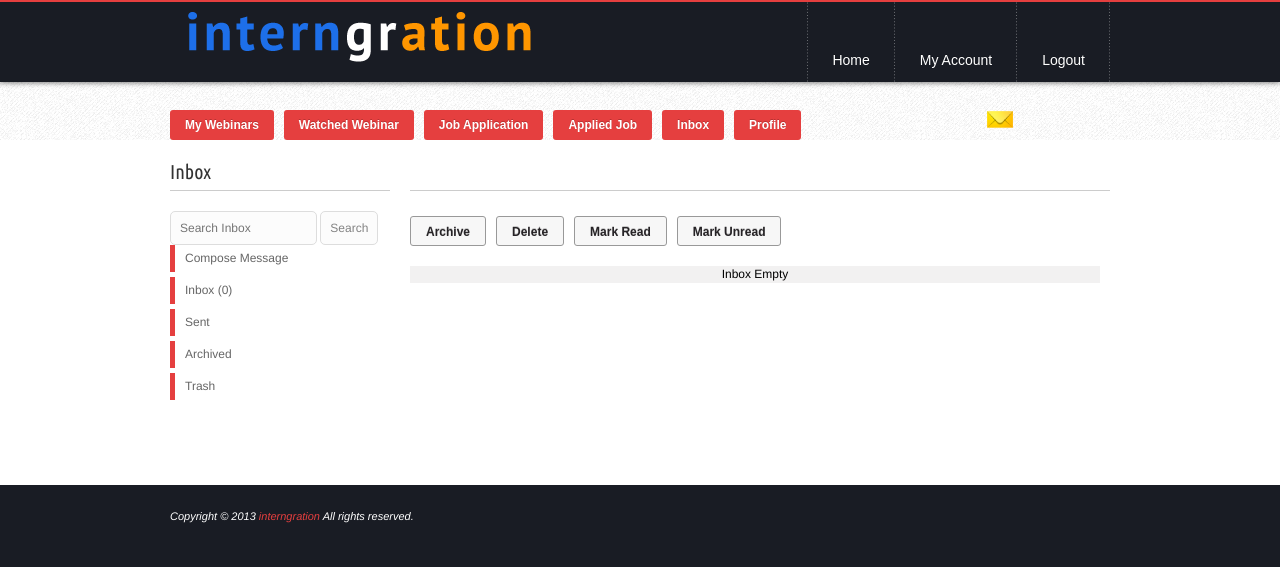
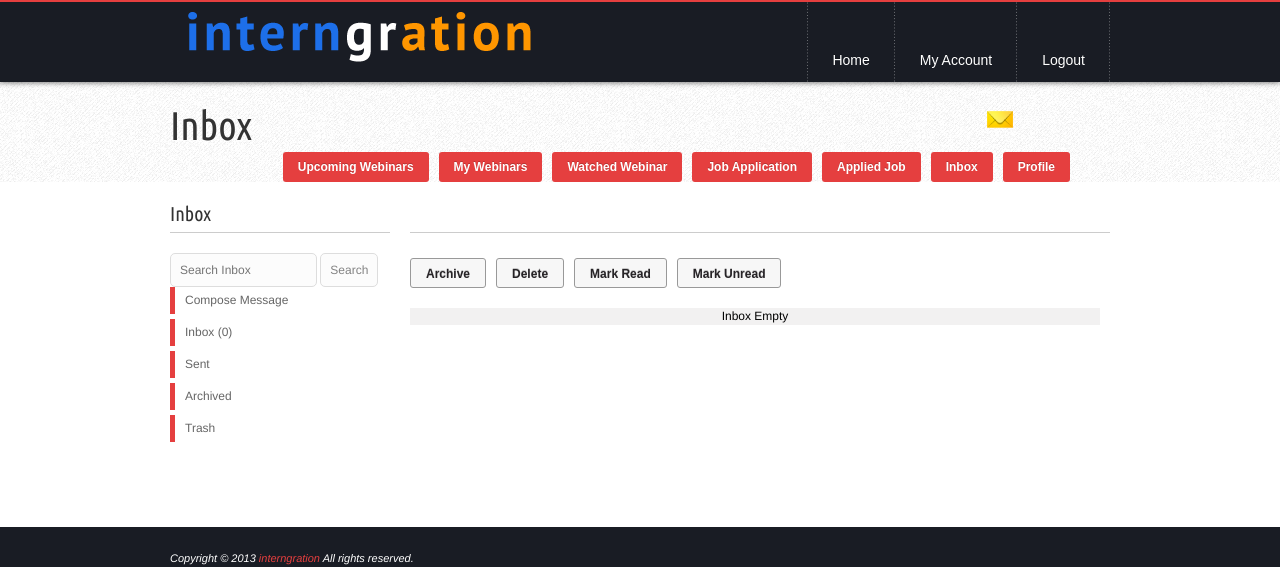
Before and after one commit to gmanirud/Interngration, a PHP site: page /studentInbox.php in a window 1280 px wide. Shown: the top 567 px of the page. Run offline with PHP 8.4, Linux system fonts and the light colour scheme; the visitor is signed in with stand-in values (Sample User, id 1); data that the repository does not hold is empty; some libraries are stand-ins or nearby versions; some web fonts are replaced.

Commit message:
HRS - updated time stamp in Regidtered webinar and also updated the navbar in student pages

```diff
--- a/AppliedPostedJob.php
+++ b/AppliedPostedJob.php
@@ -114,7 +114,8 @@ function filterjob()
         <?php
                  }
 				 ?>
-                 <a href="StudentRegisteredWebinar.php" class="button red">Upcoming Webinars</a>
+                 <a href="student-homepage.php" class="button red">Upcoming Webinars</a>
+                 <a href="StudentRegisteredWebinar.php" class="button red">My Webinars</a>
                  <a href="StudentWatchedWebinar.php" class="button red">Watched Webinar</a>
                  <a href="postedJob.php" class="button red">Job Application</a>
                  <a href="AppliedPostedJob.php" class="button red">Applied Job</a>
--- a/StudentRegisteredWebinar.php
+++ b/StudentRegisteredWebinar.php
@@ -122,6 +122,7 @@ header("location:student-login.php");
               <span class="mailno"><?php include "StudentUnreadMail.php"; ?></span>
               <h1> My Webinars</h1>
               <span style="margin:0px 30px 0px 0px; float:right;">
+                <a href="student-homepage.php" class="button red">Upcoming Webinars</a>
                 <a href="StudentRegisteredWebinar.php" class="button red"> My Webinars</a>
                 <a href="StudentWatchedWebinar.php" class="button red">Watched Webinar</a>
                 <a href="studentJobApplication.php" class="button red">Job Application</a>
@@ -186,10 +187,12 @@ header("location:student-login.php");
 						  $stdt=date_format($stdate, 'Y-m-d');
               $sttime = date_create($starttime);
               $stte=date_format($sttime, 'h:i a');
+              $stte_offset = date('h:i a', strtotime($stte) -4*3600);
               $endate = date_create($endTime);
               $endt=date_format($endate, 'Y-m-d');
               $entime = date_create($endTime);
               $ente=date_format($entime, 'h:i a');
+              $ente_offset = date('h:i a', strtotime($ente) -4*3600);
 			?>
             <div class="post-out-text"  style="min-width:950px;">
 					    <div class="header-container" style="min-width:950px;">
@@ -204,7 +207,7 @@ header("location:student-login.php");
 								?>
                                 </ul></div>
                                 <h4><?php print $subj; ?></h4>
-                      <p class="post-subtitle" style="font-size:12px;">Start Time: <?php print $stdt." To ".$stte; ?></p> <p class="post-subtitle" style="font-size:12px;">End Time : <?php print $endt." To ".$ente; ?></p>
+                      <p class="post-subtitle" style="font-size:12px;">Start Time: <?php print $stdt." To ".$stte_offset; ?></p> <p class="post-subtitle" style="font-size:12px;">End Time : <?php print $endt." To ".$ente_offset; ?></p>
                             </div>
 							<div class="padding10 float-left" align="justify"><p><?php print $desc; ?><br>
                               <?php
--- a/StudentWatchedWebinar.php
+++ b/StudentWatchedWebinar.php
@@ -118,6 +118,7 @@ if(!$organizer_key)
             <div class="pageheader-title">
             <span class="mailno"><?php include "StudentUnreadMail.php"; ?></span>
                 <h1>Watched Webinars</h1><span style="margin:0px 30px 0px 0px; float:right;">
+                <a href="student-homepage.php" class="button red">Upcoming Webinars</a>
                  <a href="StudentRegisteredWebinar.php" class="button red"> My Webinars</a>
                  <a href="StudentWatchedWebinar.php" class="button red">Watched Webinar</a>
                  <a href="studentJobApplication.php" class="button red">JobApplication</a>
--- a/postedJob.php
+++ b/postedJob.php
@@ -131,7 +131,8 @@ function filterjob()
         <?php
                  }
 				 ?>
-                 <a href="StudentRegisteredWebinar.php" class="button red">Upcoming Webinars</a>
+                <a href="student-homepage.php" class="button red">Upcoming Webinars</a>
+                 <a href="StudentRegisteredWebinar.php" class="button red">My Webinars</a>
                  <a href="StudentWatchedWebinar.php" class="button red">Watched Webinar</a>
                  <a href="postedJob.php" class="button red">JobApplication</a>
                  <a href="AppliedPostedJob.php" class="button red">Applied Job</a>
--- a/student-homepage.php
+++ b/student-homepage.php
@@ -68,6 +68,7 @@ header("location:student-login.php");
             <div class="pageheader-title">
              <span class="mailno"><?php include "StudentUnreadMail.php"; ?></span>
                 <h1>Upcoming Webinars</h1><span style="margin:0px 30px 0px 0px; float:right;">
+                <a href="student-homepage.php" class="button red">Upcoming Webinars</a>
                 <a href="StudentRegisteredWebinar.php" class="button red"> My Webinars</a>
                 <a href="StudentWatchedWebinar.php" class="button red">Watched Webinars</a>
                 <a href="postedJob.php" class="button red">Job Board</a>
--- a/student-profile.php
+++ b/student-profile.php
@@ -799,7 +799,8 @@ message: 'Join Interngration - An online multimedia platform to connect SMEs/sta
       <span class="mailno"><?php include "StudentUnreadMail.php"; ?></span>
         <h1>Student Profile</h1>
         <span style="margin:0px 30px 0px 0px; float:right;">
-          <a href="StudentRegisteredWebinar.php" class="button red">Upoming Webinars</a>
+          <a href="student-homepage.php" class="button red">Upcoming Webinars</a>
+          <a href="StudentRegisteredWebinar.php" class="button red">My Webinars</a>
           <a href="StudentWatchedWebinar.php" class="button red">Watched Webinar</a>
           <a href="studentJobApplication.php" class="button red">Job Application</a>
           <a href="AppliedPostedJob.php" class="button red">Applied Job</a>
--- a/studentAccount.php
+++ b/studentAccount.php
@@ -285,7 +285,8 @@ function editstudentaccount()
             <div class="pageheader-title">
             <span class="mailno"><?php include "StudentUnreadMail.php"; ?></span>
                 <h1>Account Settings</h1><span style="margin:0px 30px 0px 0px; float:right;">
-                <a href="StudentRegisteredWebinar.php" class="button red"> My Webinars</a>
+                <a href="student-homepage.php" class="button red">Upcoming Webinars</a>
+                <a href="StudentRegisteredWebinar.php" class="button red">My Webinars</a>
                 <a href="StudentWatchedWebinar.php" class="button red">Watched Webinar</a>
                 <a href="studentJobApplication.php" class="button red">Job Application</a>
                 <a href="AppliedPostedJob.php" class="button red">Applied Job</a>
--- a/studentInbox.php
+++ b/studentInbox.php
@@ -82,7 +82,10 @@ $startpoint = ($page * $limit) - $limit;
     <div id="pageheader-background"><!-- area with alternate background -->
       <div class="pageheader-title">
       <span class="mailno"><?php include "StudentUnreadMail.php"; ?></span>
-                <a href="StudentRegisteredWebinar.php" class="button red"> My Webinars</a>
+        <h1>Inbox</h1>
+        <span style="margin:0px 30px 0px 0px; float:right;">
+          <a href="student-homepage.php" class="button red">Upcoming Webinars</a>
+          <a href="StudentRegisteredWebinar.php" class="button red">My Webinars</a>
           <a href="StudentWatchedWebinar.php" class="button red">Watched Webinar</a>
           <a href="studentJobApplication.php" class="button red">Job Application</a>
           <a href="AppliedPostedJob.php" class="button red">Applied Job</a>
```
Also changed, not shown: StudentRegisterConfirmation.php (+9 -7 lines). Lines whose indentation alone changed are shown as unchanged.
